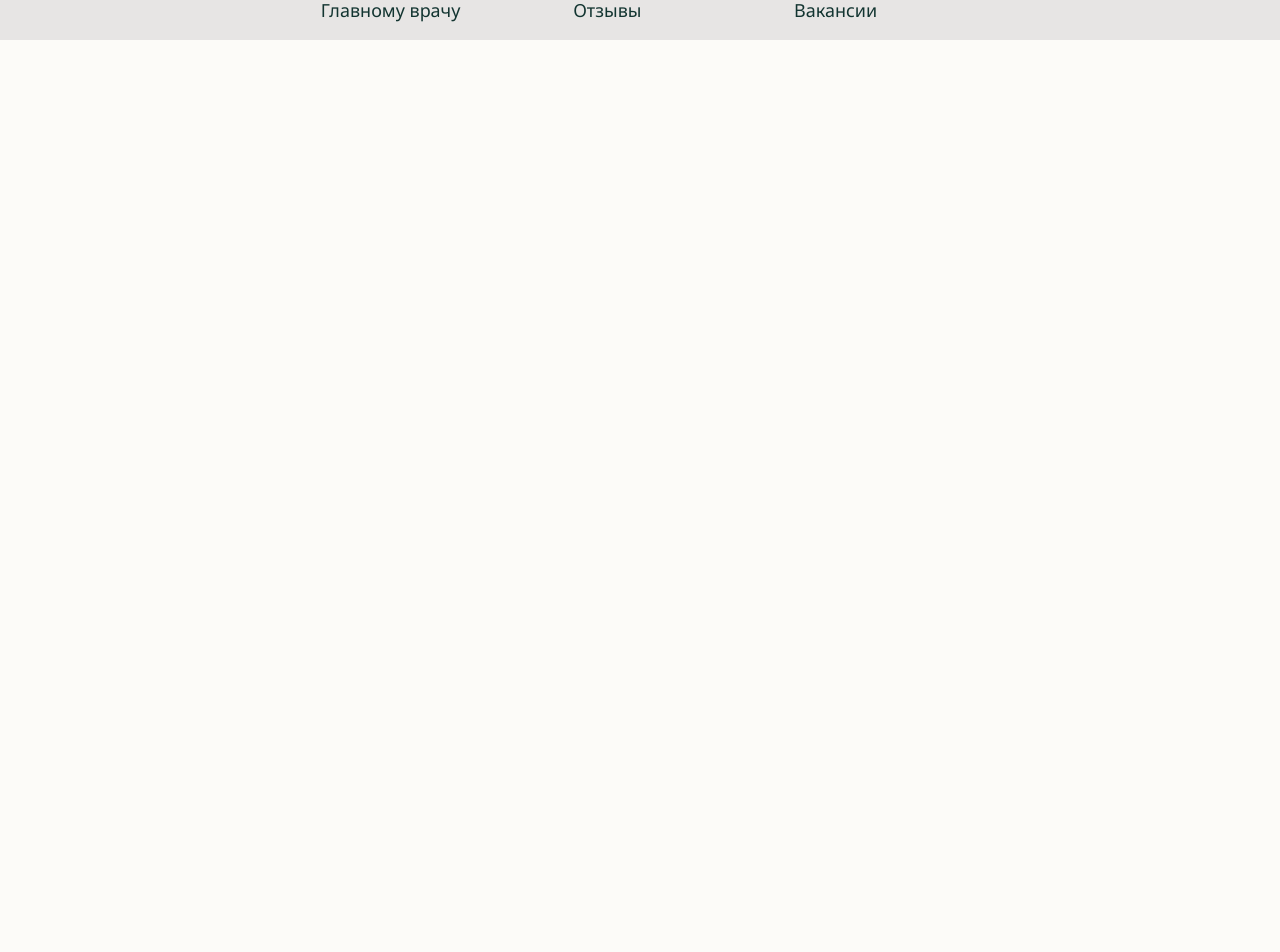
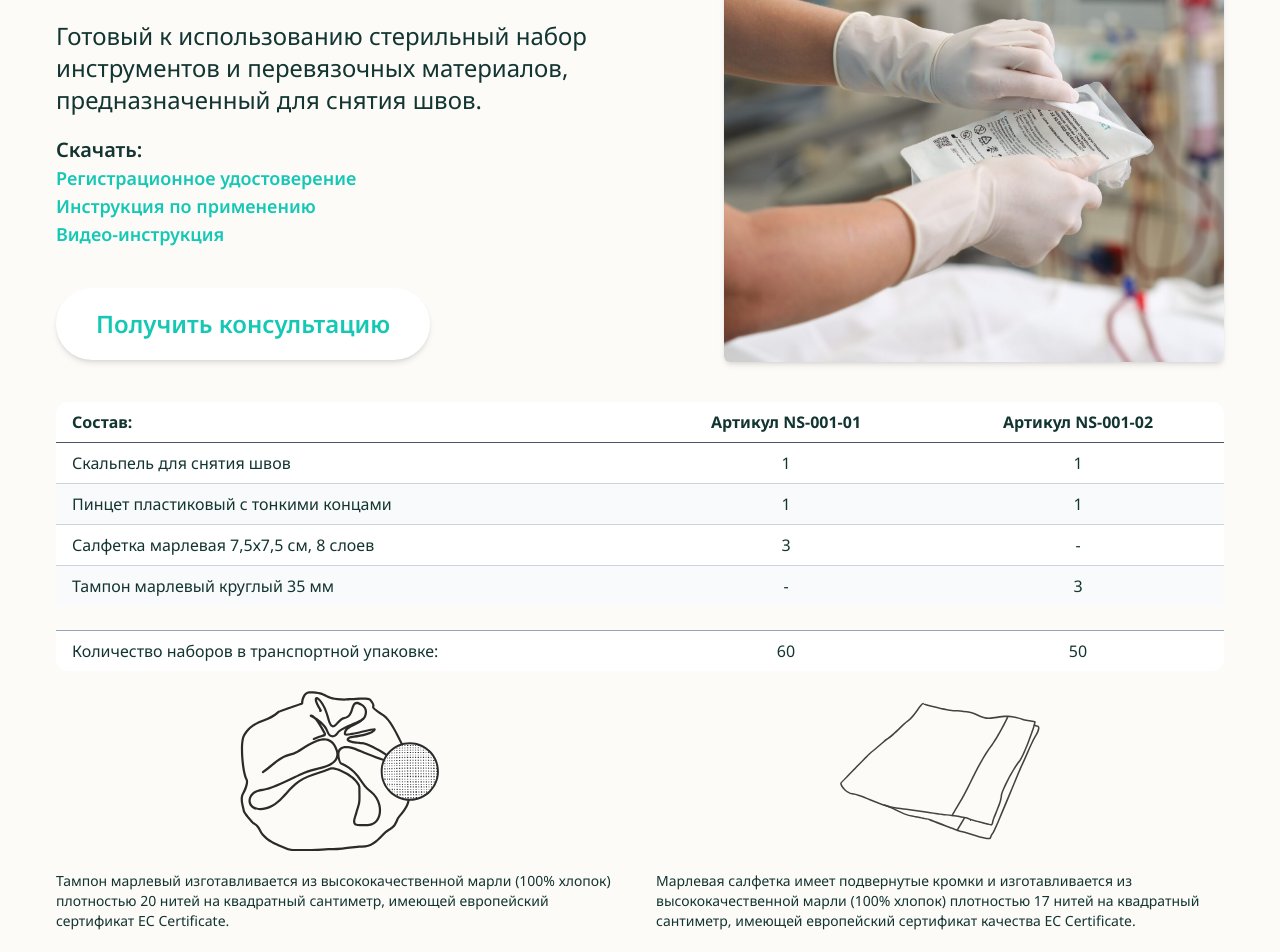
Before and after one commit to Apachai979/myjsapp, a Next.js app: page /catalogs/1 in a window 1280 px wide. Shown: the part 200-1152 px from the top of the page. Before the commit the page ends 800 px from the top, so only its background shows below. Built offline with nearby package versions, Linux system fonts and the light colour scheme.

Commit message:
fix catalog title page

```diff
--- a/app/catalogs/[title]/page.jsx
+++ b/app/catalogs/[title]/page.jsx
@@ -1,10 +1,114 @@
+import ButtonMain from "@/components/buttons/ButtonMain";
 import Image from "next/image";
 import Link from "next/link";
 
 export default function Neoset({ params }) {
     return (
         <>
-            <h1>{params.title}</h1>
+            <div className="container mx-auto px-4 max-w-[1200px] my-10">
+                <div className="flex flex-col space-y-5 items-center lg:flex-row-reverse lg:space-y-0 lg:items-start">
+                    <div className="flex">
+                        <Image
+                            src="/manufacture/nabor1.png"
+                            alt="Neoset"
+                            width={1000}
+                            height={2000}
+                            className='object-cover object-center shadow-md rounded-md w-[500px] h-[450px] mt-2'>
+                        </Image >
+                    </div>
+                    <div className="flex flex-col flex-1">
+                        <Link href="/"><h1 className="text-5xl text-txtGreen font-semibold">Набор NeoSet для снятия швов</h1></Link>
+                        <p className="text-txtGreen text-2xl mt-5">Готовый к использованию стерильный набор инструментов и перевязочных материалов, предназначенный для снятия швов.</p>
+                        <p className="text-txtGreen font-semibold text-xl mt-5">Скачать:</p>
+                        <p><Link href="/" className="inline text-mainGreen text-lg font-semibold hover:text-night_green ">Регистрационное удостоверение</Link></p>
+                        <p><Link href="/" className="inline-flex text-mainGreen text-lg font-semibold hover:text-night_green">Инструкция по применению </Link></p>
+                        <p><Link href="/" className="text-mainGreen text-lg font-semibold hover:text-night_green">Видео-инструкция</Link></p>
+                        <div className="mt-10">
+                            <ButtonMain url="/" textButton="Получить консультацию" />
+                        </div>
+                    </div>
+
+                </div>
+            </div>
+
+            <div className="container mx-auto px-4 max-w-[1200px]">
+                <div className=" rounded-xl overflow-auto bg-white">
+                    <table className="w-full">
+                        <thead>
+                            <tr className="border-b border-slate-600">
+                                <th className="text-left py-2 px-4 w-6/12">Состав:</th>
+                                <th className="py-2 px-4 w-3/12">Артикул NS-001-01</th>
+                                <th className="py-2 px-4 w-3/12">Артикул NS-001-02</th>
+                            </tr>
+                        </thead>
+                        <tbody>
+                            <tr className="border-b border-slate-300 ">
+                                <td className="py-2 px-4">Скальпель для снятия швов</td>
+                                <td className="py-2 px-4 text-center">1</td>
+                                <td className="py-2 px-4 text-center">1</td>
+                            </tr>
+                            <tr className="border-b border-slate-300 bg-gray-50">
+                                <td className="py-2 px-4">Пинцет пластиковый с тонкими концами</td>
+                                <td className="py-2 px-4 text-center">1</td>
+                                <td className="py-2 px-4 text-center">1</td>
+                            </tr>
+                            <tr className="border-b border-slate-300">
+                                <td className="py-2 px-4">Салфетка марлевая 7,5х7,5 см, 8 слоев</td>
+                                <td className="py-2 px-4 text-center">3</td>
+                                <td className="py-2 px-4 text-center">-</td>
+                            </tr>
+                            <tr className="bg-gray-50">
+                                <td className="py-2 px-4">Тампон марлевый круглый 35 мм</td>
+                                <td className="py-2 px-4 text-center">-</td>
+                                <td className="py-2 px-4 text-center">3</td>
+                            </tr>
+                            <tr className="bg-bodyColor">
+                                <td className="p-3"> </td>
+                                <td className="p-3"> </td>
+                                <td className="p-3"> </td>
+                            </tr>
+                            <tr className="border-t border-slate-400">
+                                <td className="py-2 px-4">Количество наборов в транспортной упаковке:</td>
+                                <td className="py-2 px-4 text-center">60</td>
+                                <td className="py-2 px-4 text-center">50</td>
+                            </tr>
+                        </tbody>
+                    </table>
+                </div>
+            </div>
+
+            <div className="container mx-auto px-4 max-w-[1200px] mb-10">
+                <div className="flex sm:space-x-8 flex-col sm:flex-row">
+                    <div className="flex sm:flex-col space-x-5 sm:space-x-0 justify-center items-center">
+                        <div className="flex p-5 w-1/2 sm:h-[200px] sm:w-auto">
+                            <Image
+                                src="/catalog/vector/7.svg"
+                                alt="Neoset"
+                                width={1600}
+                                height={1080}
+                                className='object-contain'>
+                            </Image >
+                        </div>
+                        <div className="w-1/2 sm:w-full">
+                            <p className="text-sm">Тампон марлевый изготавливается из высококачественной марли (100% хлопок) плотностью 20 нитей на квадратный сантиметр, имеющей европейский сертификат ЕС Certificate.</p>
+                        </div>
+                    </div>
+                    <div className="flex sm:flex-col space-x-5 sm:space-x-0 justify-center items-center">
+                        <div className="flex p-5 w-1/2 sm:h-[200px] sm:w-auto">
+                            <Image
+                                src="/catalog/vector/8.svg"
+                                alt="Neoset"
+                                width={1600}
+                                height={1080}
+                                className='object-contain'>
+                            </Image >
+                        </div>
+                        <div className="w-1/2 sm:w-full">
+                            <p className="text-sm">Марлевая салфетка имеет подвернутые кромки и изготавливается из высококачественной марли (100% хлопок) плотностью 17 нитей на квадратный сантиметр, имеющей европейский сертификат качества EC Certificate.</p>
+                        </div>
+                    </div>
+                </div>
+            </div>
         </>
     )
 }
```
